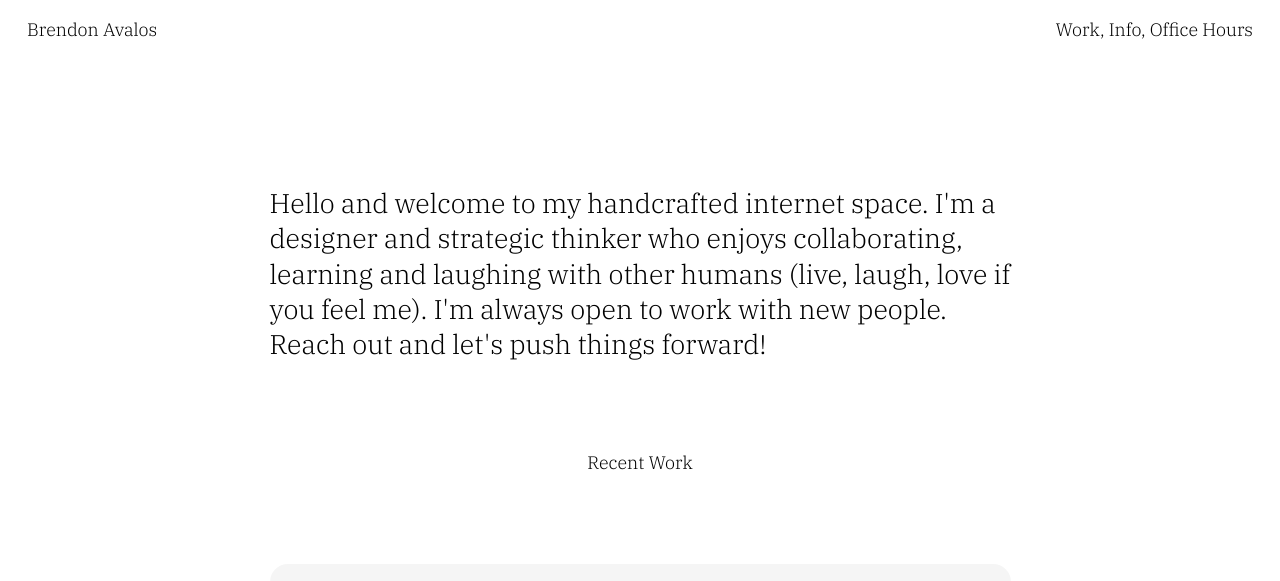
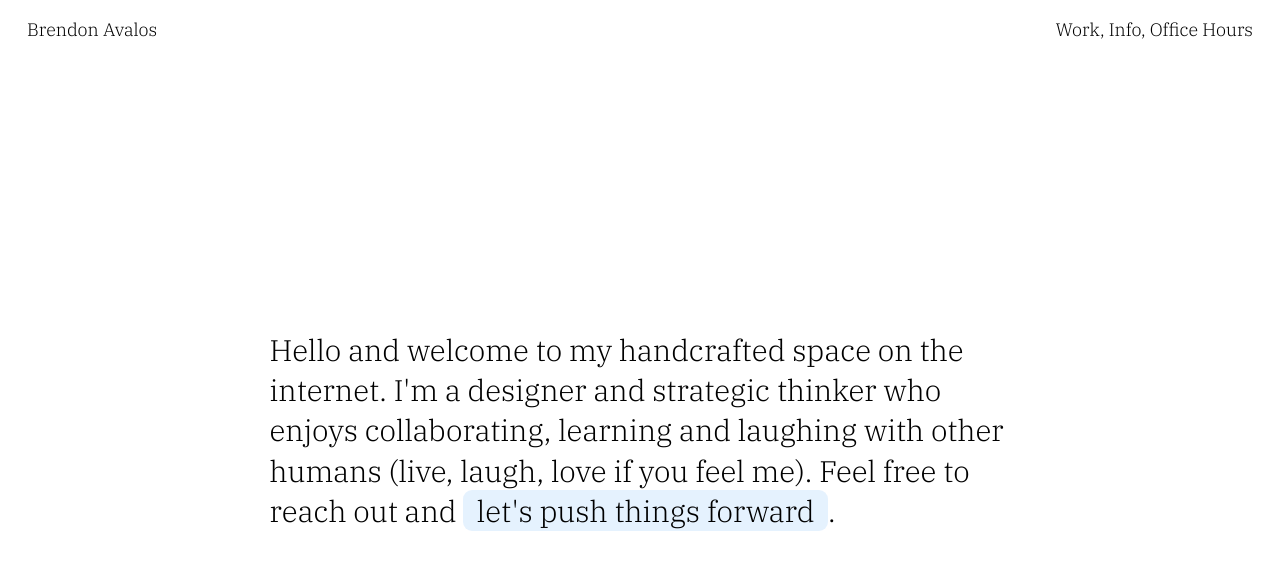
Before and after one commit to brendon-avalos/brendonavalos-v4, a SvelteKit app: page / in a window 1280 px wide. Shown: the top 581 px of the page. Built offline with nearby package versions, Linux system fonts and the light colour scheme.

Commit message:
Content updates

```diff
--- a/src/routes/+page.svelte
+++ b/src/routes/+page.svelte
@@ -7,9 +7,15 @@
 	<div class="content_container">
 		<div class="block">
 			<div class="body-1 intro ">
-				Hello and welcome to my handcrafted internet space. I'm a designer and strategic thinker who
-				enjoys collaborating, learning and laughing with other humans (live, laugh, love if you feel
-				me). I'm always open to work with new people. Reach out and let's push things forward!
+				Hello and welcome to my handcrafted space on the internet. I'm a designer and strategic
+				thinker who enjoys collaborating, learning and laughing with other humans (live, laugh, love
+				if you feel me). Feel free to reach out and <span class="highlight"
+					><a
+						target="blank"
+						href="https://www.youtube.com/watch?v=QOddpk8jOtU&ab_channel=TheStreets"
+						>let's push things forward</a
+					></span
+				>.
 			</div>
 			<div class="subhead">Recent Work</div>
 			<!-- svelte-ignore a11y-missing-attribute -->
@@ -53,9 +59,9 @@
 
 		<div class="block">
 			<div class="body-1  intro">
-				I am also starting “Office Hours”. I way to meet and help designers or new companies
-				navigate the industry. I’m happy to offer advice around process, careers, digital products,
-				and strategy.
+				I am also starting <span class="highlight"><a href="/">Office Hours</a></span>. A way to
+				share what I've learned throughout my career and would love to help designers and companies
+				navigate the industry.
 			</div>
 			<!-- svelte-ignore a11y-missing-attribute -->
 			<ProjectBlock>
@@ -79,9 +85,9 @@
 		<div class="block">
 			<div class="subhead">Before</div>
 			<div class="body-1 intro ">
-				Hello and welcome to my handcrafted internet space. I'm a designer and strategic thinker who
-				enjoys collaborating, learning and laughing with other humans (live, laugh, love if you feel
-				me). I'm always open to work with new people. Reach out and let's push things forward!
+				I also helped build a product design agency from the ground up with my friends at <span
+					class="highlight"><a href="https://www.garden3d.net/">Garden3d</a></span
+				>. I am proud that I helped foster a culture of trust and transparency within our team.
 			</div>
 			<!-- svelte-ignore a11y-missing-attribute -->
 			<ProjectBlock>
@@ -119,27 +125,6 @@
 					/></svelte:fragment
 				>
 				<span slot="visit" />
-			</ProjectBlock>
-		</div>
-
-		<div class="block">
-			<div class="body-1 intro">
-				I am also starting “Office Hours”. I way to meet and help designers or new companies
-				navigate the industry. I’m happy to offer advice around process, careers, digital products,
-				and strategy.
-			</div>
-			<!-- svelte-ignore a11y-missing-attribute -->
-			<ProjectBlock>
-				<!-- Using slots to reuse the components. The content structure for each block. -->
-				<span slot="title">Office Hours</span>
-				<span slot="year">A personal project to connect through the internet.</span>
-				<svelte:fragment slot="image"
-					><img
-						class="thumbnail_image_selector"
-						src="https://d2w9rnfcy7mm78.cloudfront.net/20170997/original_74b379e51b31264aa66d5f435e4af2ca.jpg?1675321071?bc=0"
-					/></svelte:fragment
-				>
-				<span slot="view" />
 			</ProjectBlock>
 		</div>
 	</div>
@@ -181,7 +166,7 @@
 	}
 
 	.project-container-spacing:first-child {
-		margin-top: calc(var(--spacing-unit) * 8);
+		margin-top: calc(var(--spacing-unit) * 16);
 	}
 
 	.subhead {
--- a/src/styles/main.css
+++ b/src/styles/main.css
@@ -10,13 +10,15 @@ html {
 	--color-primary: rgba(0, 0, 0, 1);
 	--gray-50: #f5f5f5;
 	--gray-500: #d6dbe1;
+	--blue-50: rgba(0, 128, 245, 0.1);
+	--blue-200: rgba(0, 128, 245, 0.5);
 	/* to get the spacing unit to match the base font size */
 	--spacing-unit: 1rem;
 }
 
 body {
 	font-family: var(--font-body);
-	line-height: 1.3;
+	line-height: 1.35;
 	background-color: var(--color-bg-1);
 	color: var(--color-text);
 	font-weight: 300;
@@ -34,7 +36,7 @@ a {
 }
 
 .body-1 {
-	font-size: 1.5rem;
+	font-size: 1.65rem;
 	font-weight: 300;
 }
 
@@ -54,3 +56,12 @@ a {
 	border-bottom: 1px solid currentColor;
 	padding-bottom: calc (1rem / 8);
 }
+
+.highlight a {
+	text-decoration: none;
+	background-color: var(--blue-50);
+	border-radius: 0.5rem;
+	padding: 0.1rem 0.75rem;
+	white-space: nowrap;
+	transition: all 0.6s ease-out;
+}
```
